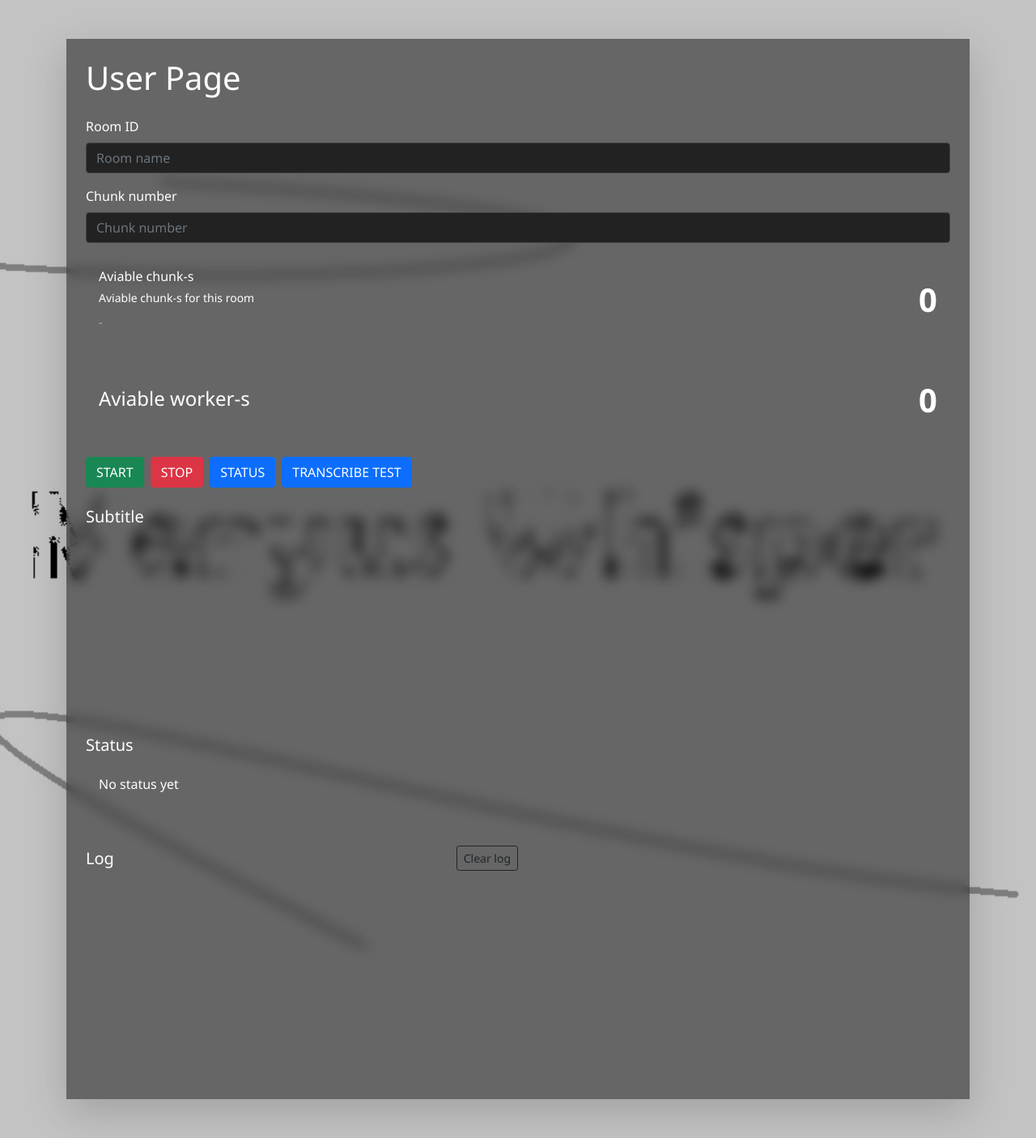
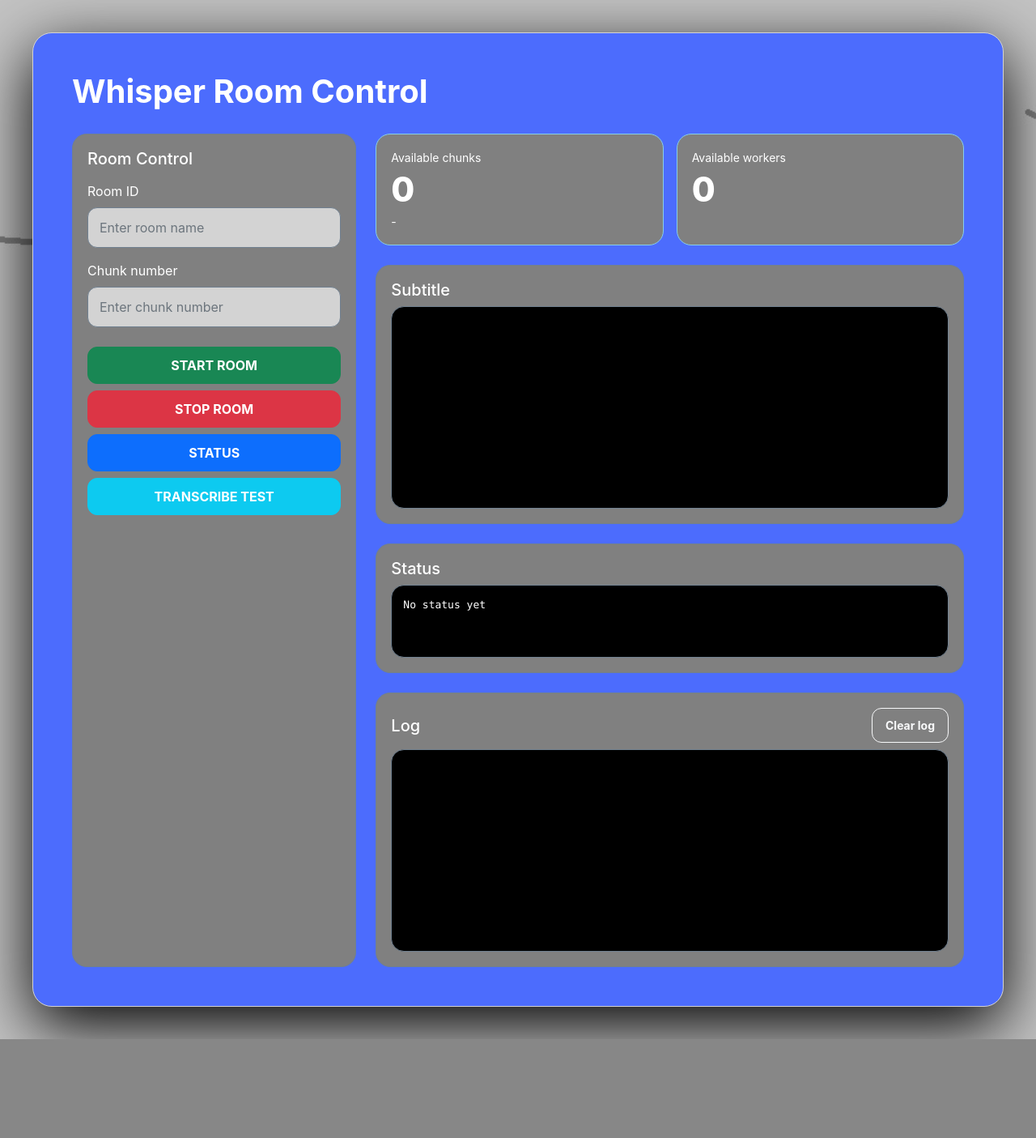
Before and after one commit to M3nyus/WhisperDemo, a Flask app: page / in a window 1280 px wide. Shown: the whole page at 81% size. After the commit the page ends 1283 px from the top, so only its background shows below. Run offline with Flask 3, Linux system fonts and the light colour scheme; parts of the project's set-up code (start-up, migrations or seed data) failed here and were passed over; some libraries are stand-ins or nearby versions.

Commit message:
Main html and css update

```diff
--- a/main/static/style.css
+++ b/main/static/style.css
@@ -1,56 +1,91 @@
 body {
-    background-image: url('/static/bg.jpg');
-    background-size: cover;
-    background-repeat: no-repeat;
-    background-position: center;
         min-height: 100vh;
         margin: 0;
-    display: flex;
-    justify-content: center;
-    align-items: center;
-    font-family: 'Segoe UI', sans-serif;
+        font-family: 'Inter', 'Segoe UI', sans-serif;
+        background: url('/static/bg.jpg');
+        background-size: cover;
+        background-position: center;
+        color: white;
+    }
+
+    .app-shell {
+        width: min(1200px, 94vw);
+        margin: 40px auto;
     }
 
     .glass-card {
-    background: rgba(27, 27, 27, 0.55) !important;
-    backdrop-filter: blur(8px);
-    -webkit-backdrop-filter: blur(8px);
+        background: rgb(76, 108, 253) !important;
+        backdrop-filter: blur(18px);
+        -webkit-backdrop-filter: blur(18px);
+        border: 1px solid lightgray;
+        border-radius: 24px;
+        box-shadow: 0 24px 80px black;
+    }
+
+    .panel {
+        background: gray;
+        border: 1px solid slategray;
+        border-radius: 18px;
+        padding: 18px;
+    }
+
+    .metric-card {
+        background: gray;
+        border: 1px solid skyblue;
+        border-radius: 18px;
+        padding: 18px;
+    }
+
+    .metric-value {
+        font-size: 42px;
+        font-weight: 800;
+        line-height: 1;
+    }
+
+    .metric-label {
+        color: lightgray;
+        font-size: 14px;
     }
 
     .form-control {
-    background: #222;
-    border: 1px solid #444;
+        background: lightgray;
+        border: 1px solid slategray;
         color: white;
+        border-radius: 12px;
+        padding: 12px 14px;
     }
 
-.form-control:focus {
-    background: #222;
-    color: white;
-    border-color: #0d6efd;
-    box-shadow: none;
+    .btn {
+        border-radius: 12px;
+        padding: 10px 16px;
+        font-weight: 700;
     }
 
-#log {
-    font-family: monospace;
-    color: white;
+    .console-box {
+        background: black;
+        border: 1px solid slategray;
+        border-radius: 16px;
+        padding: 14px;
+        height: 250px;
+        overflow: auto;
+        font-family: 'Consolas', monospace;
+        font-size: 13px;
     }
 
-#subtitleBox {
-    color: white;
+    .worker-list {
+        display: flex;
+        flex-direction: column;
+        gap: 10px;
     }
 
-.subtitle-item {
-    animation: subtitleFadeIn 0.25s ease;
+    .worker-item {
+        background: black !important;
+        border: 1px solid slategray !important;
+        border-radius: 12px !important;
+        color: whitesmoke !important;
     }
 
-@keyframes subtitleFadeIn {
-    from {
-        opacity: 0;
-        transform: translateY(8px);
+    .worker-name {
+        font-weight: 700;
+        word-break: break-all;
     }
-
-    to {
-        opacity: 1;
-        transform: translateY(0);
-    }
-}
--- a/main/templates/main.html
+++ b/main/templates/main.html
@@ -21,119 +21,102 @@
 
 <body>
 
-<div class="container py-5">
-    <div class="glass-card text-white shadow-lg border-0 rounded-4">
-        <div class="card-body p-4">
+<div class="app-shell">
+    <div class="glass-card p-4 p-lg-5">
 
-            <h1 class="mb-4">User Page</h1>
+        <div class="d-flex flex-wrap justify-content-between align-items-center gap-3 mb-4">
+            <div>
+                <h1 class="mb-1 fw-bold text-white">Whisper Room Control</h1>
+            </div>
 
-            <!-- ROOM ID -->
+
+        </div>
+
+        <div class="row g-4">
+
+            <div class="col-lg-4">
+                <div class="panel h-100">
+
+                    <h5 class="mb-3 text-white">Room Control</h5>
+
                     <div class="mb-3">
-                <label for="roomId" class="form-label">Room ID</label>
+                        <label for="roomId" class="form-label text-white">Room ID</label>
                         <input type="text"
                                id="roomId"
                                class="form-control"
-                       placeholder="Room name"
+                               placeholder="Enter room name"
                                oninput="refreshChunkCount()">
                     </div>
 
-            <!-- CHUNK NUMBER -->
-            <div class="mb-3">
-                <label for="chunkNumber" class="form-label">Chunk number</label>
+                    <div class="mb-4">
+                        <label for="chunkNumber" class="form-label text-white">Chunk number</label>
                         <input type="text"
                                id="chunkNumber"
                                class="form-control"
-                       placeholder="Chunk number">
+                               placeholder="Enter chunk number">
                     </div>
 
-            <!-- LISTS -->
-            <div class="mb-4">
-                <div class="p-3 rounded bg-black text-white d-flex justify-content-between align-items-center">
-                    <div>
-                        <h6 class="mb-1">Aviable chunk-s</h6>
+                    <div class="d-grid gap-2">
+                        <button class="btn btn-success" onclick="startBot()">START ROOM</button>
+                        <button class="btn btn-danger" onclick="stopBot()">STOP ROOM</button>
+                        <button class="btn btn-primary" onclick="getStatus()">STATUS</button>
+                        <button class="btn btn-info text-white" onclick="transcribeTest()">TRANSCRIBE TEST</button>
+                    </div>
 
-                        <small>Aviable chunk-s for this room</small>
-
-                        <div id="chunkList" class="small text-white-50 mt-2">
-                            -
                 </div>
             </div>
 
-                    <div id="chunkCount"
-                         class="fs-1 fw-bold">
-                        0
-                    </div>
+            <div class="col-lg-8">
+                <div class="row g-3 mb-4">
+
+                    <div class="col-md-6">
+                        <div class="metric-card h-100">
+                            <div class="metric-label text-white">Available chunks</div>
+                            <div id="chunkCount" class="metric-value mt-2 text-white">0</div>
+                            <div id="chunkList" class="small text-white mt-2">-</div>
                         </div>
                     </div>
 
-            <div class="mb-4">
-                <div class="p-3 rounded bg-black text-white d-flex justify-content-between align-items-center">
-                    <div>
-                        <h4 class="mb-1">Aviable worker-s</h4>
-                    </div>
-
-                    <div id="availableWorkerCount"
-                         class="fs-1 fw-bold">
-                        0
-                    </div>
+                    <div class="col-md-6">
+                        <div class="metric-card h-100">
+                            <div class="metric-label text-white">Available workers</div>
+                            <div id="availableWorkerCount" class="metric-value mt-2 text-white">0</div>
                         </div>
                     </div>
 
-            <!-- BUTTONS -->
-            <div class="d-flex flex-wrap gap-2 mb-4">
-                <button class="btn btn-success" onclick="startBot()">
-                    START
-                </button>
-
-                <button class="btn btn-danger" onclick="stopBot()">
-                    STOP
-                </button>
-
-                <button class="btn btn-primary" onclick="getStatus()">
-                    STATUS
-                </button>
-
-                <button class="btn btn-primary" onclick="transcribeTest()">
-                    TRANSCRIBE TEST
-                </button>
                 </div>
 
-            <!-- SUBTITLE -->
-            <div class="mt-4">
-                <h5>Subtitle</h5>
-                <div id="subtitleBox"
-                     class="text-white p-3 rounded"
-                     style="height:250px; overflow:auto;">
-                </div>
+                <div class="panel mb-4">
+                    <div class="d-flex justify-content-between align-items-center mb-2">
+                        <h5 class="mb-0 text-white">Subtitle</h5>
                     </div>
 
-            <!-- STATUS -->
-            <div class="mb-4">
-                <h5>Status</h5>
-                <div id="statusBox"
-                     class="bg-black text-white p-3 rounded"
-                     style="min-height:80px;">
+                    <div id="subtitleBox" class="console-box text-white"></div>
+                </div>
+
+                <div class="panel mb-4">
+                    <h5 class="mb-2 text-white">Status</h5>
+
+                    <div id="statusBox" class="console-box" style="min-height: 90px; height: auto;">
                         No status yet
                     </div>
                 </div>
 
-            <!-- LOG -->
-            <div class="col-md-6">
+                <div class="panel">
                     <div class="d-flex justify-content-between align-items-center mb-2">
-                    <h5 class="mb-0">Log</h5>
+                        <h5 class="mb-0 text-white">Log</h5>
 
-                    <button class="btn btn-sm btn-outline-dark" onclick="clearLog()">
+                        <button class="btn btn-sm btn-outline-light" onclick="clearLog()">
                             Clear log
                         </button>
                     </div>
 
-                <div id="log"
-                     class="p-3 rounded"
-                     style="height:250px; overflow:auto;">
+                    <div id="log" class="console-box text-white"></div>
                 </div>
             </div>
 
         </div>
+
     </div>
 </div>
 
```
Also changed, not shown: server/static/style.css (+70 -35 lines). Lines whose indentation alone changed are shown as unchanged.
